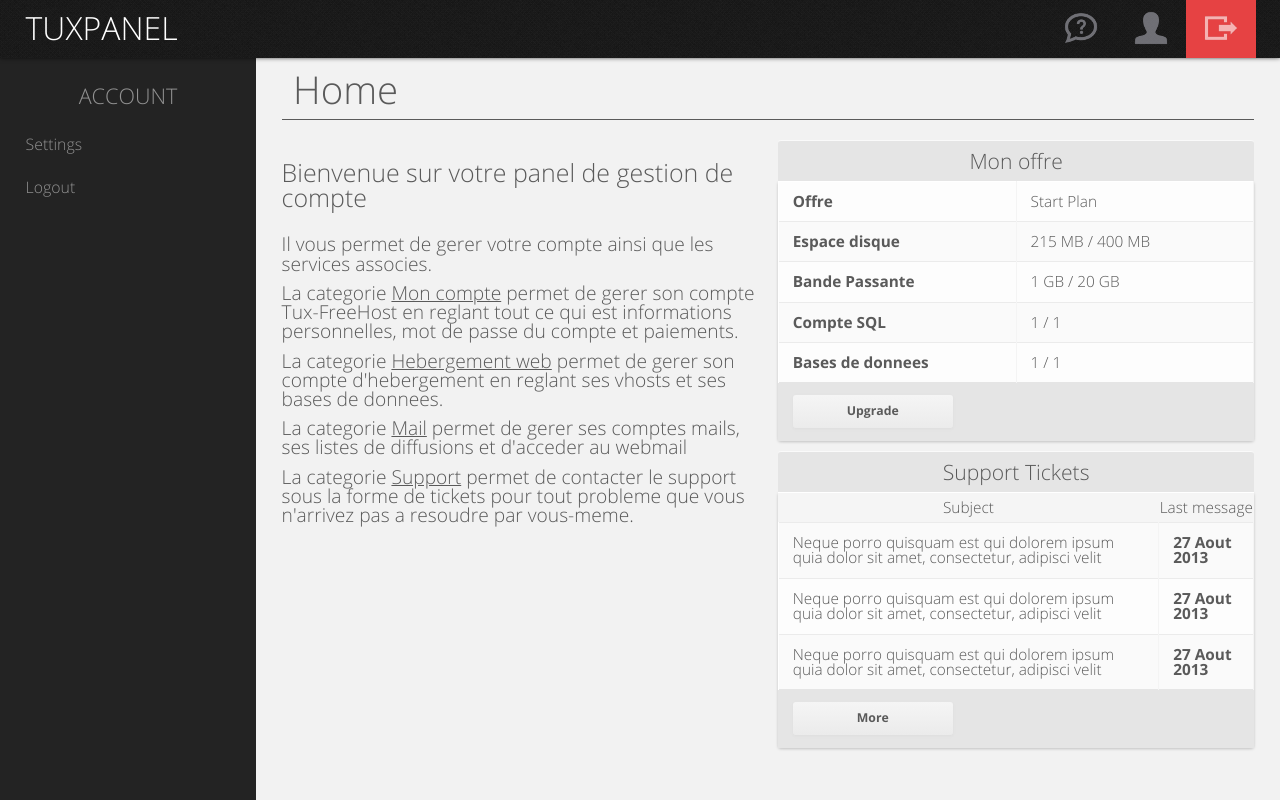
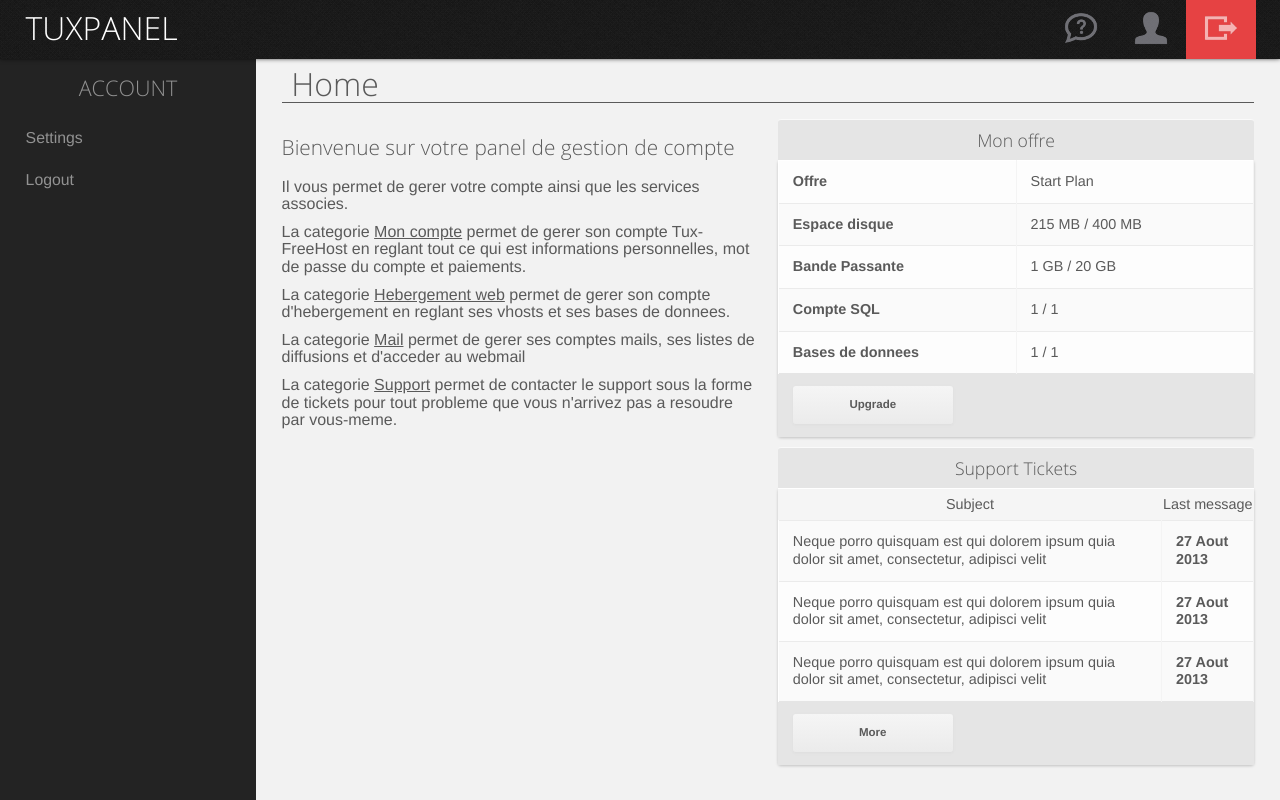
Before and after one commit to TixieSalander/tfhpanel, a Python web app: template tfhpanel/templates/user/home.mako in a window 1280 px wide. Run offline with Jinja, Linux system fonts and the light colour scheme; the template is opened without the code that fills it, so the values that code supplies are empty.

Commit message:
Fonts edits in the css

```diff
--- a/tfhpanel/static/design.css
+++ b/tfhpanel/static/design.css
@@ -1,7 +1,7 @@
 body{
     margin: 0 auto;
     color: #5a5a5a;
-    font-family: "Open Sans", Arial, sans-serif;
+    font-family: Helvetica, "Deja Vu Sans", Arial, sans-serif;
     font-weight: normal;
 }
 html, body{
@@ -147,7 +147,8 @@ section{
     display: table-cell;
     width: 80%;
     padding: 2%;
-    font-size: 1.2em;
+    font-size: 1em;
+    line-height: 1.1em;
     background: #f2f2f2;
 }
 
@@ -192,7 +193,7 @@ section{
 }
 .content table tbody{
     width: 100%;
-    font-size: 0.8em;
+    font-size: 0.9em;
 }
 .content table tr{
     width: 100%;
@@ -390,6 +391,9 @@ input[type=text], input[type=password], input[type=submit] {
     font-family: monospace;
 }
 
+h1, h2, h3, h4, h5{
+    font-family: 'Open Sans';
+}
 
 /* FONTS */
 
```
